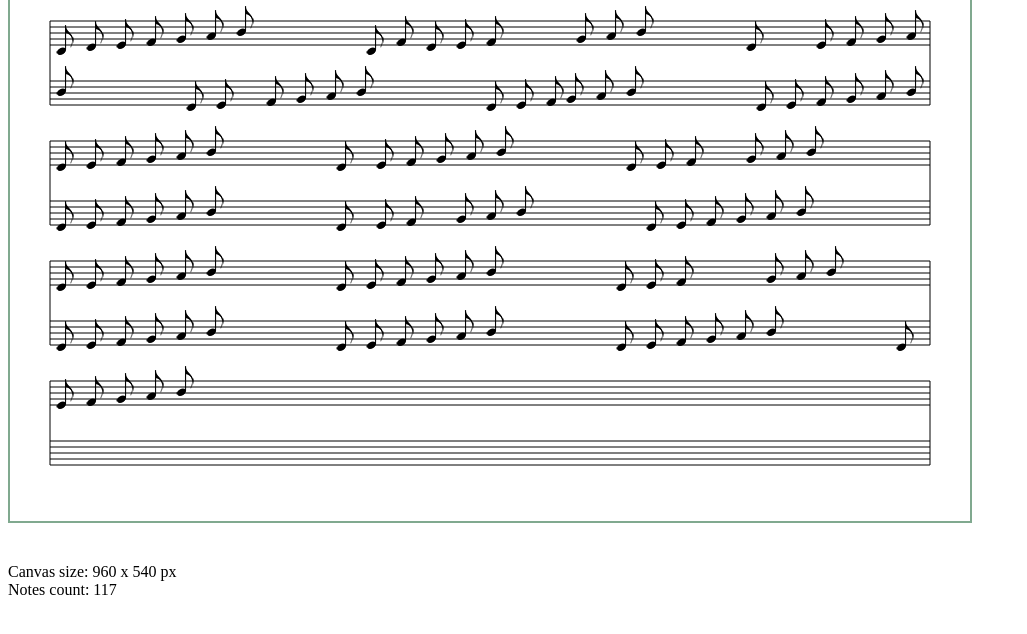
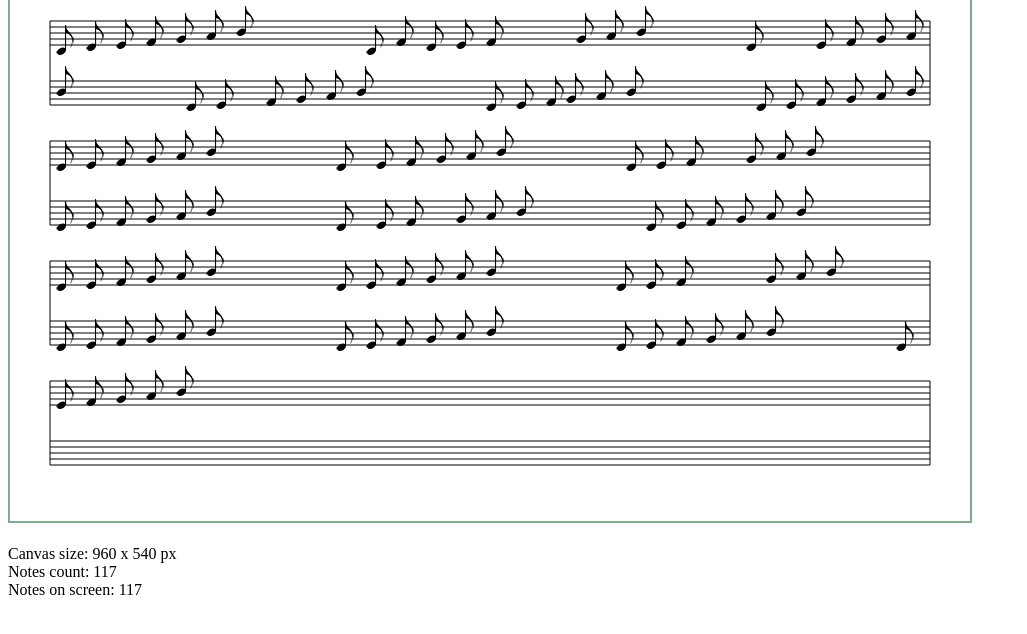
Before and after one commit to Panches-IQ/notes-main-theme, a plain HTML site: page index.html in a window 1280 px wide. Shown: the part 76-710 px from the top of the page, without its empty margins (0-1027 px from the left). Drawn offline with Linux system fonts and the light colour scheme.

Commit message:
notes/feature: add Notes left on screen field

```diff
--- a/index.html
+++ b/index.html
@@ -6,9 +6,11 @@
 <!-- HTML -->
 <body id="body">
 <div id="title" style="font-size: 40px"></div>
-<div id="canvas_cont">
+<div id="canvas-notes">
 <canvas id="canvas" width="960" height="540" style="border: 2px solid; color: #80A98F"></canvas>
 </div>
+<div id="n-info"></div>
+<div id="n-count"></div>
 <!-- END -->
 
 <!-- JavaScript -->
--- a/src/notes.js
+++ b/src/notes.js
@@ -7,11 +7,13 @@
             ctx = canvas.getContext('2d'),
             posY = 20,
             posX = 40,
-            img = new Image();
+            img = new Image(),
+            notesOnScreen = 0;
 
         img.src = 'img/note1.png';
         document.getElementById('title').innerHTML = arrNotes['title'];
         arrNotes = arrNotes['sequence'];
+        notesOnScreen = arrNotes.length;
 
         for(let i=0;i<arrNotes.length;i++) {
             vxyNotes.push([true,posX,posY+posNotes[arrNotes[i][0]]]);
@@ -26,7 +28,10 @@
         function onMouseDown(event) {
             for(let i=0;i<vxyNotes.length;i++) {
                 if(vxyNotes[i][1]+3<event.offsetX && vxyNotes[i][1]+27>event.offsetX && vxyNotes[i][2]+3<event.offsetY && vxyNotes[i][2]+27>event.offsetY) {
-                    vxyNotes[i][0] = false;
+                    if(vxyNotes[i][0]){
+                        vxyNotes[i][0] = false;
+                        notesOnScreen--;
+                        }
                 }
             }
         }
@@ -57,11 +62,9 @@
                 posY += 60;
             }
             ctx.stroke();
-
+            document.getElementById("n-count").innerHTML = "Notes on screen: " + notesOnScreen;
         }, 33); // ~30fps
-
-        document.write('<br/><br/> Canvas size: ' + canvas.width + ' x ' + canvas.height + ' px');
-        document.write('<br/>Notes count: ' + arrNotes.length);
+        document.getElementById("n-info").innerHTML = '<br/>Canvas size: ' + canvas.width + ' x ' + canvas.height + ' px<br/>' + 'Notes count: ' + arrNotes.length;
     }
     window.drawNotes = drawNotes;
 })(window);
```
